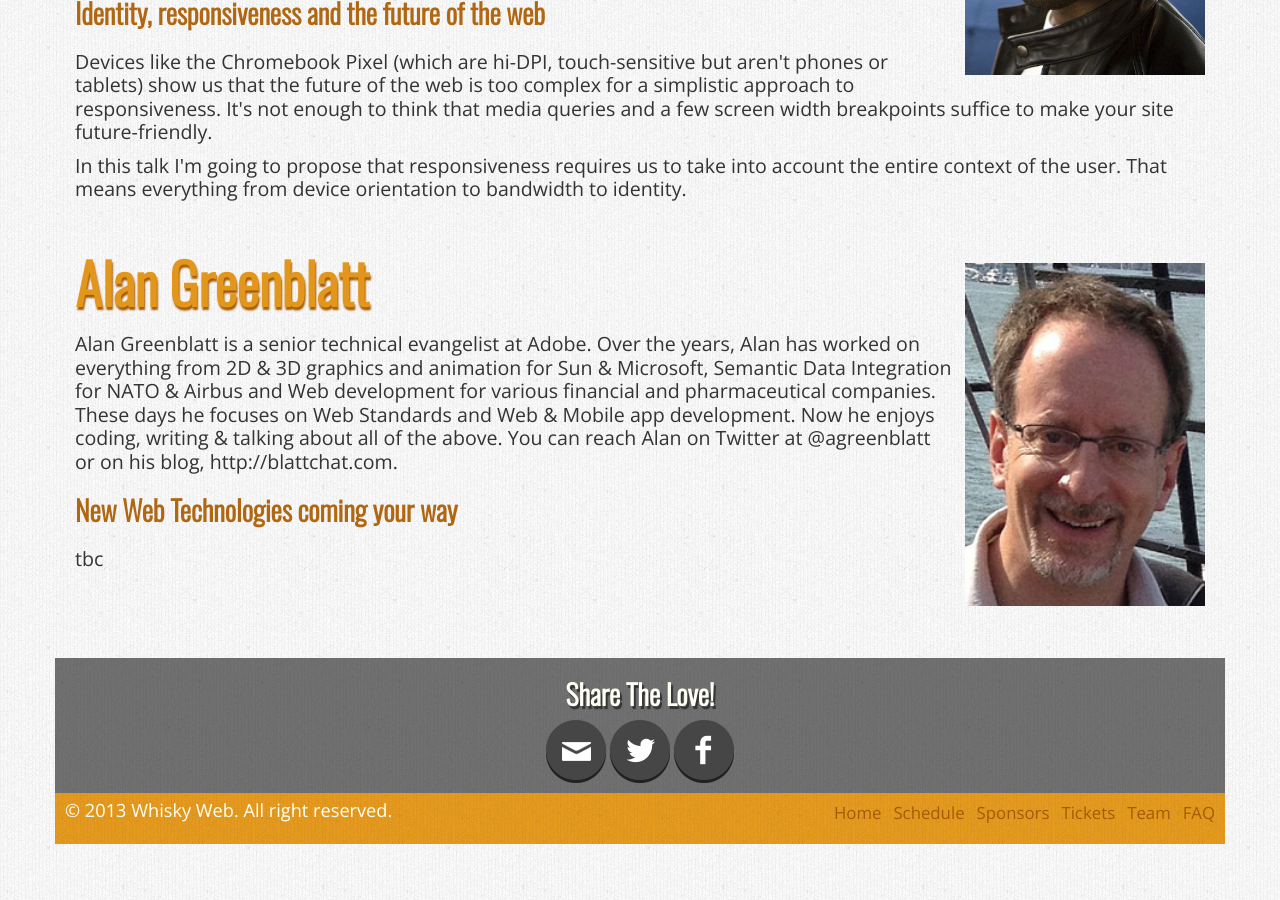
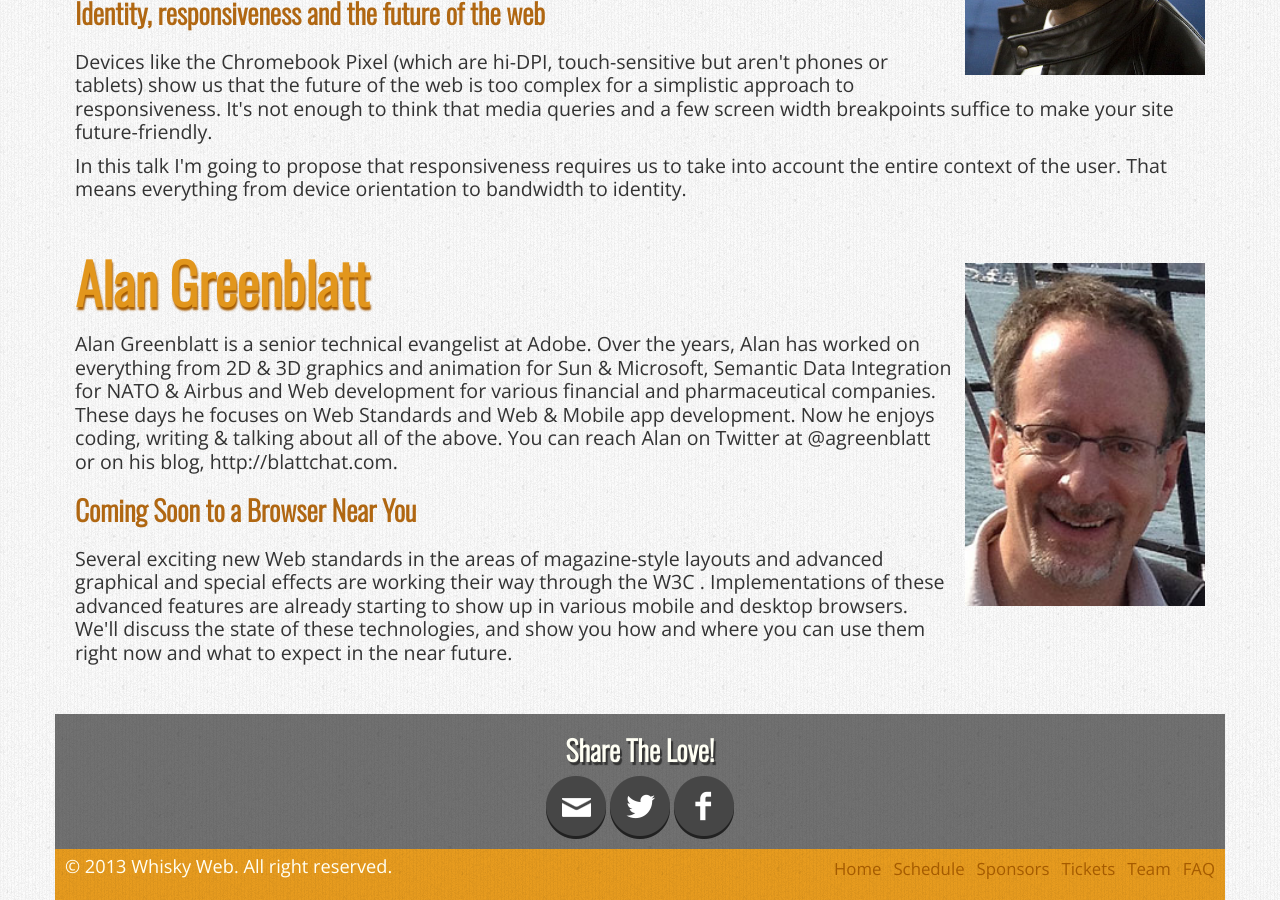
Before and after one commit to whiskyweb/whiskyweb-website, a Jekyll site: the page built from speakers.html, in a window 1280 px wide and 900 px high, scrolled down 2133 px. Built offline with Jekyll 4.4.1, drawn with Linux system fonts in a browser that asks for light colours; nearby versions of some CDN libraries; Markdown is read by kramdown in place of the engine named in the settings.

```diff
--- a/speakers.html
+++ b/speakers.html
@@ -95,9 +95,9 @@
             <p>Alan Greenblatt is a senior technical evangelist at Adobe.  Over the years, Alan has worked on everything from 2D & 3D graphics and animation for Sun & Microsoft, Semantic Data Integration for NATO & Airbus and Web development for various financial and pharmaceutical companies.  These days he focuses on Web Standards and Web & Mobile app development.  Now he enjoys coding, writing & talking about all of the above.  You can reach Alan on Twitter at @agreenblatt or on his blog, http://blattchat.com.</p>
         </div>
 
-        <h2>New Web Technologies coming your way</h2>
+        <h2>Coming Soon to a Browser Near You</h2>
         <div class="abstract">
-            <p>tbc</p>
+            <p>Several exciting new Web standards in the areas of magazine-style layouts and advanced graphical and special effects are working their way through the W3C . Implementations of these advanced features are already starting to show up in various mobile and desktop browsers. We'll discuss the state of these technologies, and show you how and where you can use them right now and what to expect in the near future.</p>
         </div>
     </div>
 
```
